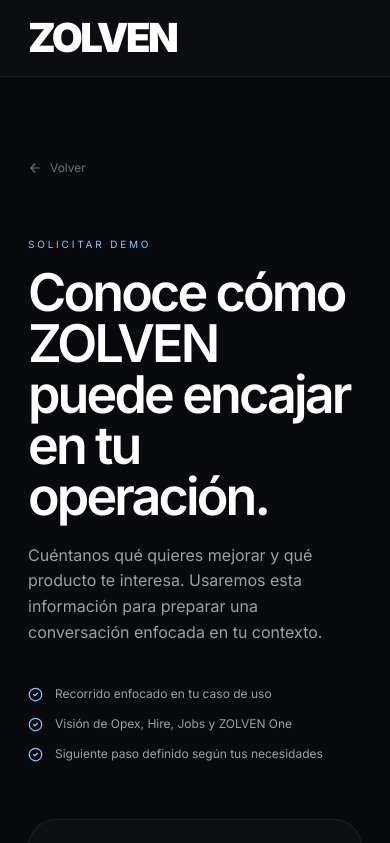
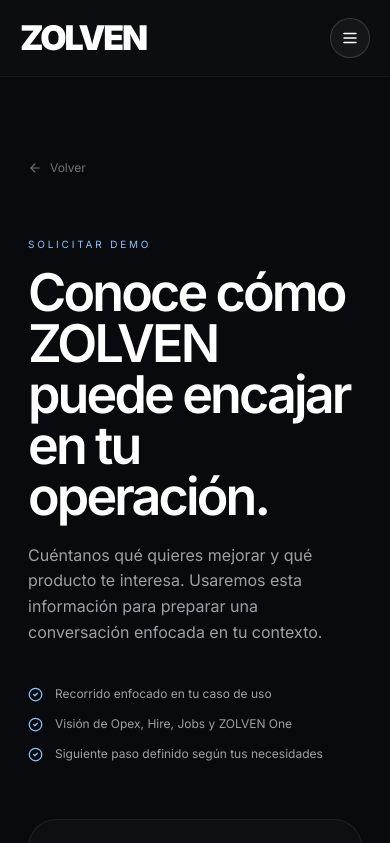
Before and after one commit to liatejera2-oss/zolven-web, a Next.js app: page /solicitar-demo in a window 390 px wide. Shown: the top 843 px of the page. Built offline with nearby package versions, Linux system fonts and the light colour scheme.

Commit message:
feat: add responsive mobile navigation

```diff
--- a/src/components/zolven/SiteHeader.tsx
+++ b/src/components/zolven/SiteHeader.tsx
@@ -1,5 +1,8 @@
+"use client";
+
+import { useState } from "react";
 import Link from "next/link";
-import { ArrowRight, ChevronDown, Search } from "lucide-react";
+import { ArrowRight, ChevronDown, Menu, Search, X } from "lucide-react";
 
 const products = [
   {
@@ -29,13 +32,20 @@
 ];
 
 export function SiteHeader({ dark = false }: { dark?: boolean }) {
+  const [mobileOpen, setMobileOpen] = useState(false);
   const baseText = dark ? "text-white" : "text-[#09090B]";
   const subtle = dark ? "text-zinc-400" : "text-zinc-600";
+  const mobilePanel = dark
+    ? "border-white/[0.08] bg-[#0B0D11] text-white"
+    : "border-black/10 bg-white text-[#09090B]";
 
   return (
     <header className={`relative z-40 ${baseText}`}>
-      <div className="mx-auto flex h-[76px] max-w-[1536px] items-center px-7 lg:px-14">
-        <Link href="/" className="text-[40px] font-black leading-none tracking-[-0.065em]">
+      <div className="mx-auto flex h-[76px] max-w-[1536px] items-center px-5 sm:px-7 lg:px-14">
+        <Link
+          href="/"
+          className="text-[34px] font-black leading-none tracking-[-0.065em] sm:text-[40px]"
+        >
           ZOLVEN
         </Link>
 
@@ -81,7 +91,7 @@
           </Link>
         </nav>
 
-        <div className={`ml-auto hidden items-center gap-6 lg:flex ${dark ? "text-white" : "text-white"}`}>
+        <div className="ml-auto hidden items-center gap-6 text-white lg:flex">
           <button aria-label="Buscar">
             <Search size={18} strokeWidth={1.7} />
           </button>
@@ -104,6 +114,81 @@
             Business<br />Technology<br />For A Brighter<br />Tomorrow
           </p>
         </div>
+
+        <button
+          type="button"
+          aria-label={mobileOpen ? "Cerrar menú" : "Abrir menú"}
+          aria-expanded={mobileOpen}
+          onClick={() => setMobileOpen((open) => !open)}
+          className={`ml-auto grid size-10 place-items-center rounded-full border lg:hidden ${
+            dark
+              ? "border-white/15 bg-white/[0.04] text-white"
+              : "border-black/10 bg-white/80 text-black"
+          }`}
+        >
+          {mobileOpen ? <X size={18} /> : <Menu size={18} />}
+        </button>
+      </div>
+
+      <div
+        className={`absolute left-3 right-3 top-[68px] overflow-hidden rounded-2xl border shadow-[0_24px_70px_rgba(0,0,0,.20)] transition-all duration-200 lg:hidden ${mobilePanel} ${
+          mobileOpen
+            ? "pointer-events-auto translate-y-0 opacity-100"
+            : "pointer-events-none -translate-y-2 opacity-0"
+        }`}
+      >
+        <div className="p-3">
+          <p className={`px-3 pb-2 pt-1 text-[9px] uppercase tracking-[0.22em] ${subtle}`}>
+            Productos
+          </p>
+          {products.map((product) => (
+            <Link
+              key={product.name}
+              href={product.href}
+              onClick={() => setMobileOpen(false)}
+              className={`flex items-center rounded-xl px-3 py-3 transition-colors ${
+                dark ? "hover:bg-white/[0.05]" : "hover:bg-zinc-100"
+              }`}
+            >
+              <span className={`mr-3 size-3 rounded-md ${product.dot}`} />
+              <span>
+                <span className="block text-[12px] font-semibold">{product.name}</span>
+                <span className={`mt-0.5 block text-[9px] font-normal ${subtle}`}>
+                  {product.description}
+                </span>
+              </span>
+              <ArrowRight size={13} className="ml-auto opacity-40" />
+            </Link>
+          ))}
+
+          <div className={`my-2 h-px ${dark ? "bg-white/[0.07]" : "bg-black/[0.07]"}`} />
+
+          {[
+            ["Soluciones", "/soluciones"],
+            ["Industrias", "/industrias"],
+            ["Precios", "/precios"],
+          ].map(([label, href]) => (
+            <Link
+              key={label}
+              href={href}
+              onClick={() => setMobileOpen(false)}
+              className={`flex items-center justify-between rounded-xl px-3 py-3 text-[12px] font-medium ${
+                dark ? "hover:bg-white/[0.05]" : "hover:bg-zinc-100"
+              }`}
+            >
+              {label}
+              <ArrowRight size={13} className="opacity-40" />
+            </Link>
+          ))}
+
+          <Link
+            href="/solicitar-demo"
+            onClick={() => setMobileOpen(false)}
+            className="mt-2 flex h-11 items-center justify-center gap-3 rounded-full bg-[#09090B] text-[12px] font-medium text-white"
+          >
+            Solicitar demo <ArrowRight size={14} />
+          </Link>
+        </div>
       </div>
     </header>
   );
```
